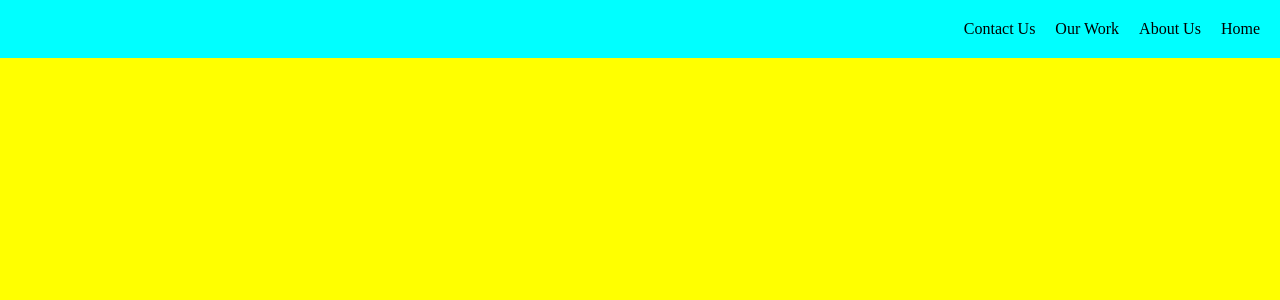
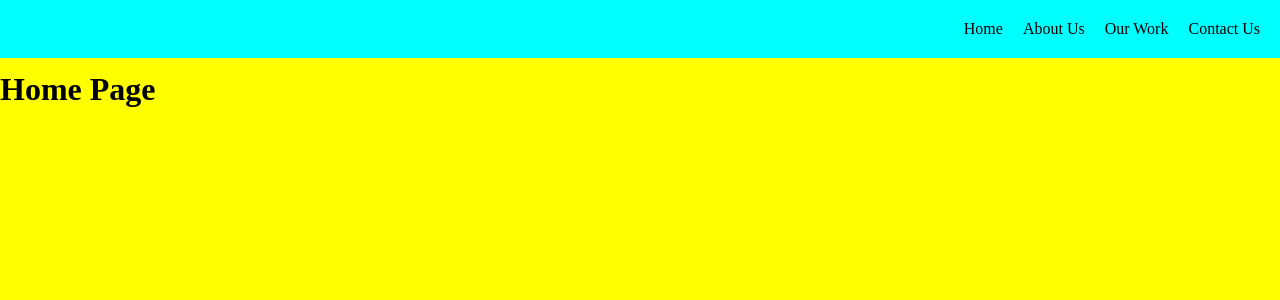
Before and after one commit to StyngerBee/impact-construction, a React (Create React App) app: page /Work in a window 1280 px wide. Shown: the top 300 px of the page. Built offline with nearby package versions, Linux system fonts and the light colour scheme.

Commit message:
fixed nav listing order

```diff
--- a/src/App.js
+++ b/src/App.js
@@ -1,6 +1,5 @@
 import { Route, Routes } from 'react-router-dom';
 import Home from './pages/Home';
-import About from './pages/About';
 import Header from './components/header/Header';
 import Work from './pages/Work';
 import Contact from './pages/Contact';
@@ -11,11 +10,10 @@ function App() {
   <>
   <Header/>
   <Routes>
-    <Route path='/impact-construction' element={<Home />} />
-    {/* <Route path='/About' element={<About />}/> */}
-    <Route path='/impact-construction/Work' element={<Work />}/>
-    <Route path='/impact-construction/Contact' element={<Contact />}/>
-    <Route path='/impact-construction/Testimonials' element={<Testimonials />}/>
+    <Route path='/' element={<Home />} />
+    <Route path='/Work' element={<Work />}/>
+    <Route path='/Contact' element={<Contact />}/>
+    <Route path='/Testimonials' element={<Testimonials />}/>
   </Routes>
   </>
   )
--- a/src/components/header/Header.css
+++ b/src/components/header/Header.css
@@ -45,7 +45,7 @@ a {
 
 .dropdown-menu {
     position: absolute;
-    right: 50px;
+    right: 165px;
     top: 50px;
     background-color: grey;
     border-radius: solid rgb(79, 79, 79);
--- a/src/components/header/Header.js
+++ b/src/components/header/Header.js
@@ -30,24 +30,24 @@ function Header() {
     return (
         <nav>
             <ul>
-                <li><Link to='/impact-construction/'>Home</Link></li>
+            <li><Link to='/Contact'>Contact Us</Link></li>
+            <li><Link to='/Work'> Our Work</Link></li>
                 <li className='menu-container' ref={menuRef}>
                     <btn className='menu-trigger' onClick={() =>{setOpen(!open)}}>
                         About Us
                     </btn>
                     <div className={`dropdown-menu ${open? 'active': 'inactive'}`}>
                         <ul>
-                            <DropdownItem text={<Link to='/impact-construction/Testimonials'>Testimonials</Link>}></DropdownItem>
-                            <DropdownItem text={<Link to='/impact-construction/Testimonials'>Testimonials</Link>}></DropdownItem>
-                            <DropdownItem text={<Link to='/impact-construction/Testimonials'>Testimonials</Link>}></DropdownItem>
-                            <DropdownItem text={<Link to='/impact-construction/Testimonials'>Testimonials</Link>}></DropdownItem>
+                            <DropdownItem text={<Link to='/Testimonials'>Testimonials</Link>}></DropdownItem>
+                            <DropdownItem text={<Link to='/Testimonials'>Testimonials</Link>}></DropdownItem>
+                            <DropdownItem text={<Link to='/Testimonials'>Testimonials</Link>}></DropdownItem>
+                            <DropdownItem text={<Link to='/Testimonials'>Testimonials</Link>}></DropdownItem>
 
                         </ul>
                     </div>
 
                 </li>
-                <li><Link to='/impact-construction/Work'> Our Work</Link></li>
-                <li><Link to='/impact-construction/Contact'>Contact Us</Link></li>
+                <li><Link to='/'>Home</Link></li>
             </ul>
         </nav>
     );
```
